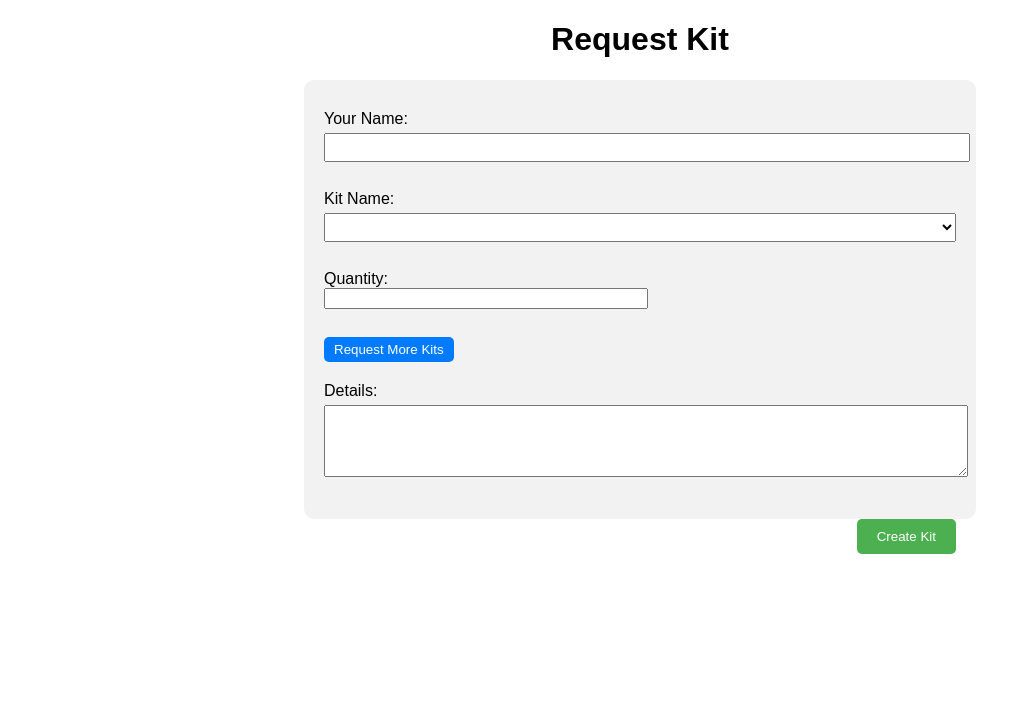
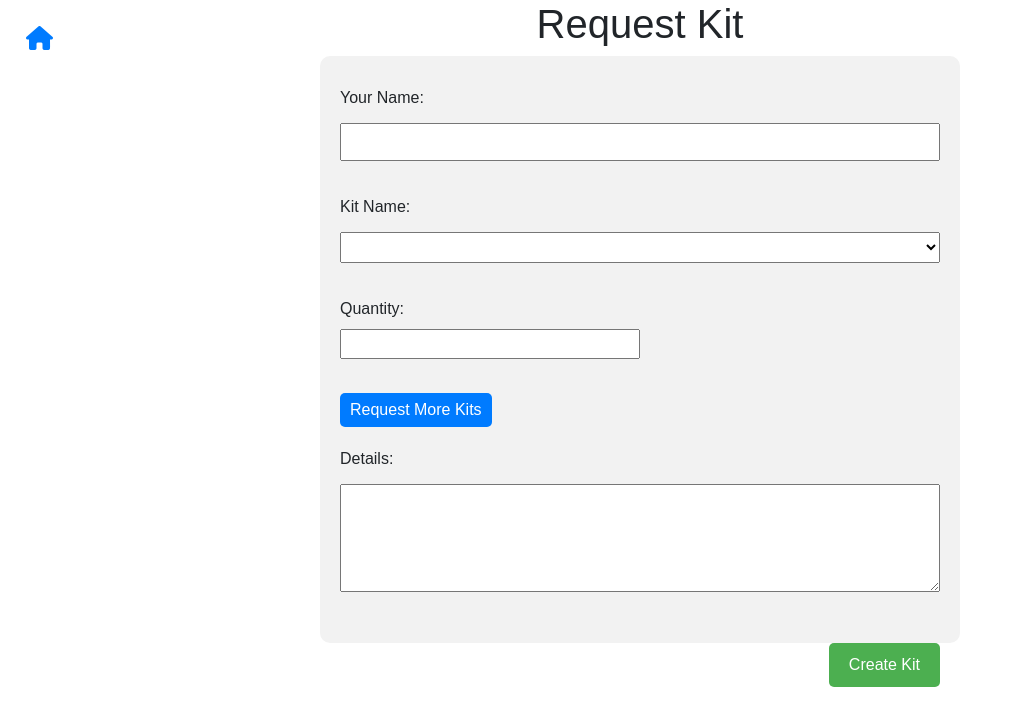
Before and after one commit to XiaoLinZzz/VR1Family-Charity-Aid-Services, a website: page request_kit.html in a window 1280 px wide. Shown: the whole page, without its empty margins (0-1013 px from the left). Drawn offline with nearby package versions, Linux system fonts and the light colour scheme; no server answers.

Commit message:
request_kit.html add home button

```diff
--- a/request_kit.html
+++ b/request_kit.html
@@ -1,12 +1,18 @@
 <!DOCTYPE html>
 <html>
+
 <head>
   <title>Request Kit</title>
 
+  <!-- Add Bootstrap CSS -->
+  <link rel="stylesheet" href="https://maxcdn.bootstrapcdn.com/bootstrap/4.5.2/css/bootstrap.min.css">
+  <!-- Add Font Awesome -->
+  <link rel="stylesheet" href="https://cdnjs.cloudflare.com/ajax/libs/font-awesome/6.1.0/css/all.min.css">
   <style>
     body {
       font-family: Arial, sans-serif;
     }
+
     form {
       width: 50%;
       margin: 0 auto;
@@ -14,10 +20,12 @@
       padding: 20px;
       border-radius: 10px;
     }
+
     label {
       display: block;
       margin-top: 10px;
     }
+
     input[type='text'],
     textarea,
     select {
@@ -25,9 +33,11 @@
       padding: 5px;
       margin-top: 5px;
     }
+
     input[type='number'] {
       width: 50%;
     }
+
     input[type='submit'] {
       background-color: #4caf50;
       color: white;
@@ -38,15 +48,19 @@
       margin-top: 20px;
       float: right;
     }
+
     input[type='submit']:hover {
       background-color: #45a049;
     }
+
     h1 {
       text-align: center;
     }
+
     .item-field {
       margin-bottom: 10px;
     }
+
     #add-more {
       background-color: #007bff;
       color: white;
@@ -56,8 +70,26 @@
       cursor: pointer;
       margin-bottom: 10px;
     }
+
     #add-more:hover {
       background-color: #0069d9;
+    }
+
+
+    .home-btn {
+      position: absolute;
+      top: 20px;
+      left: 20px;
+      background-color: transparent;
+      border: none;
+      font-size: 24px;
+      color: #007bff;
+      cursor: pointer;
+      transition: color 0.3s;
+    }
+
+    .home-btn:hover {
+      color: #0056b3;
     }
   </style>
   <script>
@@ -168,6 +200,7 @@
   </script>
 
 </head>
+
 <body onload="fetchData()">
   <h1>Request Kit</h1>
 
@@ -194,5 +227,11 @@
     <br><br>
     <input type="submit" value="Create Kit">
   </form>
+
+  <!-- Add Home button -->
+  <button class="home-btn" onclick="window.open('/', '_self')">
+    <i class="fas fa-home"></i>
+  </button>
 </body>
+
 </html>
```
Lines whose indentation alone changed are shown as unchanged.
